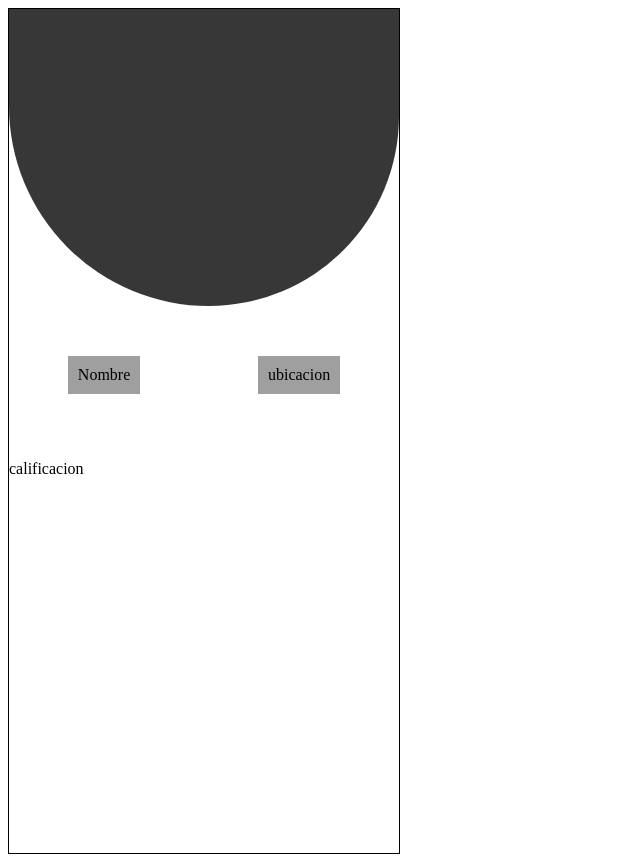
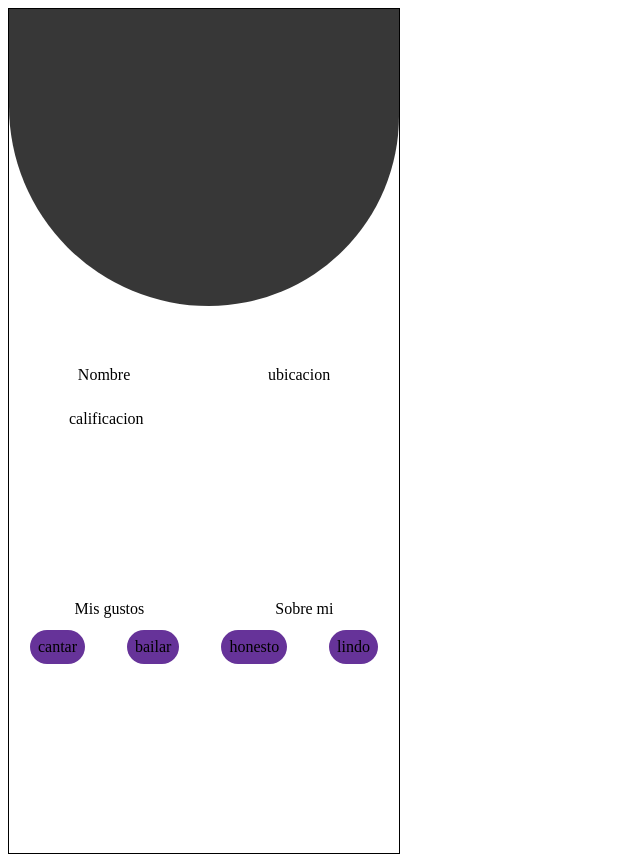
Before and after one commit to Joseale58/Walkies, a website built with Parcel: page dev/index.html in a window 1280 px wide. Shown: the whole page, without its empty margins (0-640 px from the left). Built offline with nearby package versions, Linux system fonts and the light colour scheme.

Commit message:
seccion sobre mi del paseador

```diff
--- a/dev/css/main.css
+++ b/dev/css/main.css
@@ -21,13 +21,39 @@
 }
 
 .linea_1 p{
-    background-color: rgb(159, 159, 159);
     list-style: none;
     margin: 50px;
     padding: 10px;
 }
 
 .linea_2{
+    margin-top: -50px;
+    margin-left: 60px;
     display: flex;
-    align-items:end;
+    justify-content:left;
 }
+
+.linea_3{
+    display: flex;
+    justify-content: space-around;
+    margin-top: 130px;
+}
+
+.linea_3 p {
+    list-style: none;
+    padding: 10px;
+    /*background: rebeccapurple;*/
+}
+
+.linea_4{
+    margin-top: -30px;
+    display: flex;
+    flex-direction: row;
+    justify-content: space-around;
+}
+
+.linea_4 p{
+    padding: 8px;
+    background: rebeccapurple;
+    border-radius: 20px 20px 20px 20px;
+}
--- a/dev/index.html
+++ b/dev/index.html
@@ -7,7 +7,7 @@
     <title>Document</title>
 </head>
     <section class="seccion" id="seccion_1">
-    <div class="texto_principal">
+
         <div class="fondo_usuario"></div>
         <div class="linea_1">
             <p class="texto nombre">Nombre</p>
@@ -16,7 +16,16 @@
         <div class="linea_2">
             <p class="texto calificacion">calificacion</p>
         </div>
-    </div>
+        <div class="linea_3">
+            <p class="texto gustos">Mis gustos</p>
+            <p class="texto sobremi">Sobre mi</p>
+        </div>
+        <div class="linea_4">
+            <p>cantar</p>
+            <p>bailar</p>
+            <p>honesto</p>
+            <p>lindo</p>
+        </div>
     </section>
     <section class="seccion ocultar" id="seccion_2"></section>
     <section class="seccion ocultar" id="seccion_3"></section>
```
